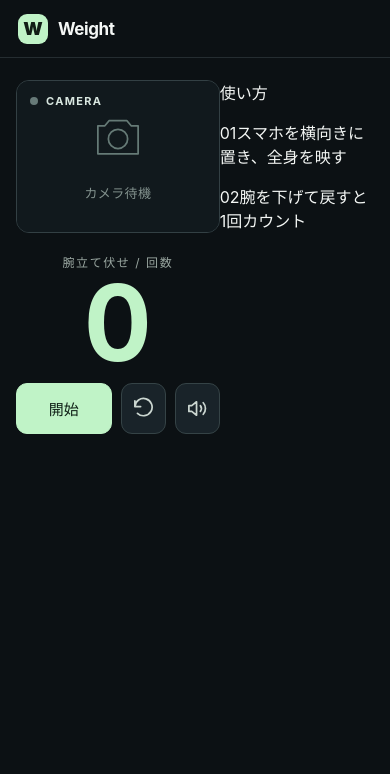
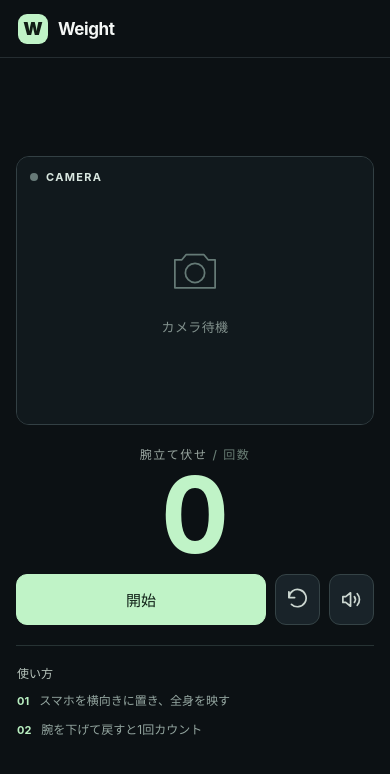
Before and after one commit to Iam-2squared/Weight, a React (Vite) app: page / in a window 390 px wide. Shown: the top 774 px of the page. Built offline with nearby package versions, Linux system fonts and the light colour scheme.

Commit message:
ui: style compact two-step usage guide

```diff
--- a/src/styles.css
+++ b/src/styles.css
@@ -29,7 +29,7 @@ button:disabled { opacity: .5; cursor: wait; }
 }
 .app-main {
   flex: 1; width: 100%;
-  display: flex; justify-content: center; align-items: center;
+  display: flex; flex-direction: column; justify-content: center; align-items: center;
   padding: 28px 22px 42px;
 }
 .workout {
@@ -100,6 +100,19 @@ button:disabled { opacity: .5; cursor: wait; }
   max-width: 100%; overflow-wrap: anywhere;
   padding-right: .085em;
 }
+.count-label-unit { color: #697e75; font-weight: 500; }
+.quick-guide {
+  width: min(1120px, 100%);
+  display: flex; gap: 28px; align-items: center; flex-wrap: wrap;
+  padding: 19px 3px 0; margin-top: 24px;
+  border-top: 1px solid #273334;
+}
+.quick-guide-title {
+  font-size: 12px; color: #b6c3bb; font-weight: 660; white-space: nowrap;
+}
+.quick-guide-steps { display: flex; flex: 1; gap: 28px; align-items: center; flex-wrap: wrap; }
+.quick-guide-steps p { margin: 0; display: flex; gap: 10px; align-items: center; color: #94a6a0; font-size: 12px; line-height: 1.65; }
+.quick-guide-steps p span { color: #b9efc1; font-size: 11px; font-weight: 740; }
 .controls { display: flex; gap: 9px; width: 100%; align-items: stretch; }
 .main-action, .icon-action {
   border-radius: 11px; border: 1px solid #354346;
@@ -130,6 +143,10 @@ button:disabled { opacity: .5; cursor: wait; }
   .count-label { font-size: 12px; }
   .count { font-size: clamp(100px, 27vw, 148px); line-height: .9; }
   .controls { gap: 9px; }
+  .quick-guide { margin-top: 20px; padding: 18px 1px 0; gap: 10px; }
+  .quick-guide-title { font-size: 12px; }
+  .quick-guide-steps { flex: 1 0 100%; gap: 9px; flex-direction: column; align-items: flex-start; }
+  .quick-guide-steps p { font-size: 12px; }
 }
 @media (max-width: 390px) {
   .camera-top { left: 13px; right: 13px; top: 13px; }
```
